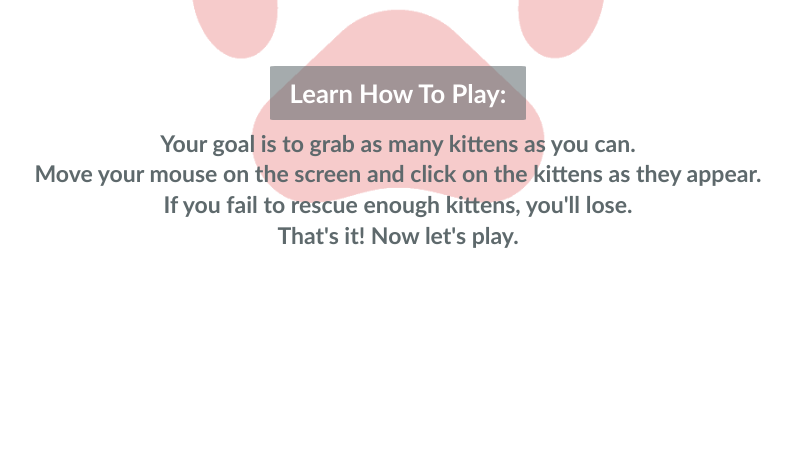
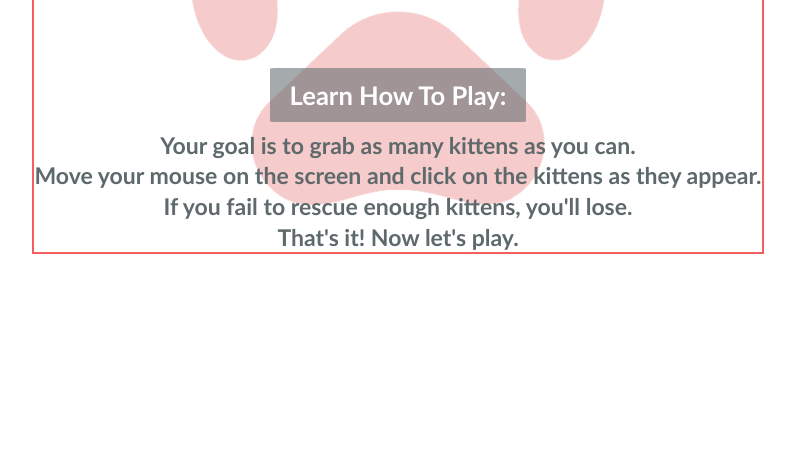
Before and after one commit to pavaoana/GrabThatKittenGame, a plain HTML site: page index.html in a window 1280 px wide. Shown: the part 347-800 px from the top of the page, without its empty margins (242-1037 px from the left). Drawn offline with Linux system fonts and the light colour scheme.

Commit message:
image again

```diff
--- a/css/home.css
+++ b/css/home.css
@@ -7,6 +7,7 @@ body {
 
 .paw {
   background-image: url("../images/paw.png");
+  border: #f55e61 solid 2px;
   background-repeat: no-repeat;
   background-size: contain;
   background-position: center;
```
